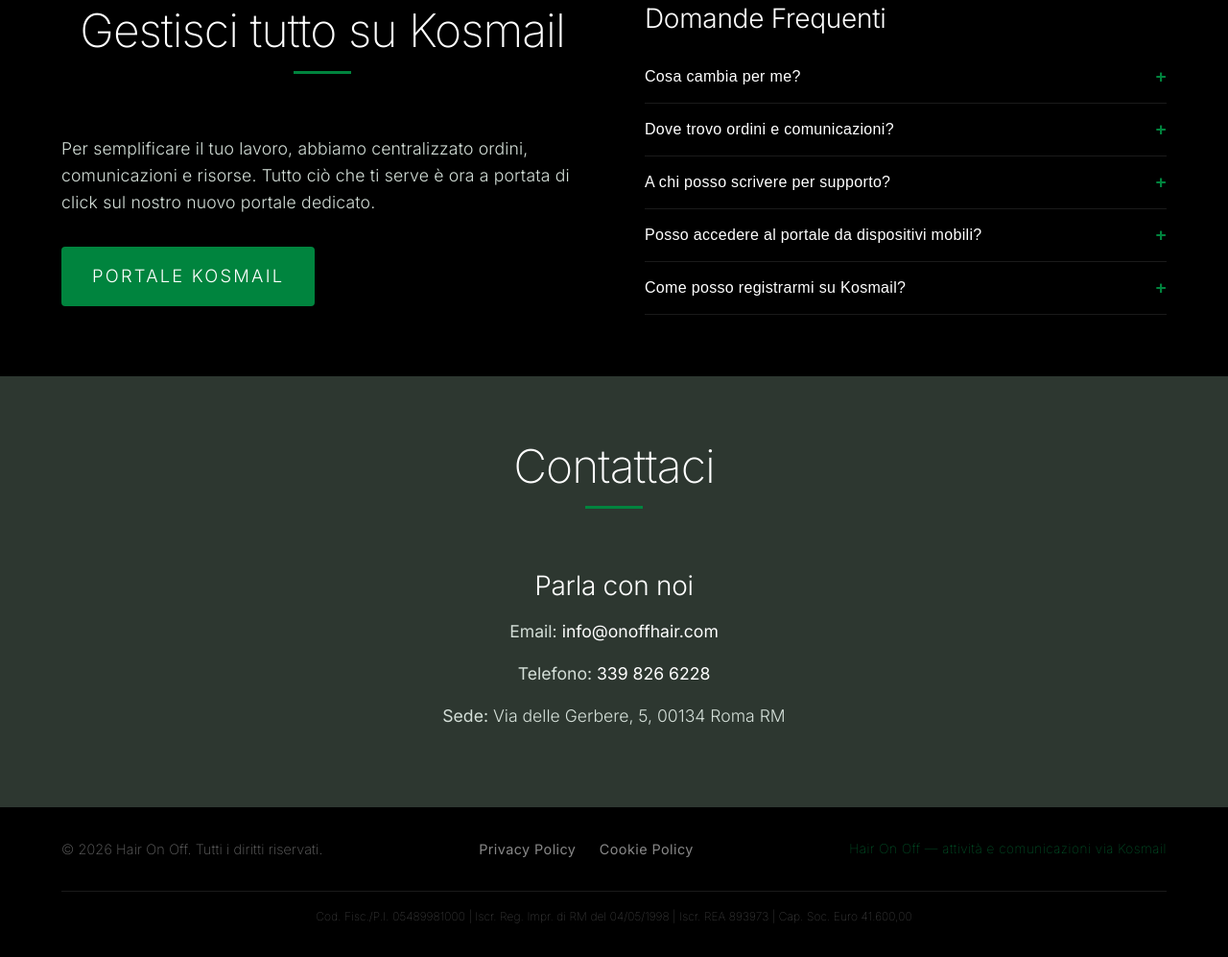
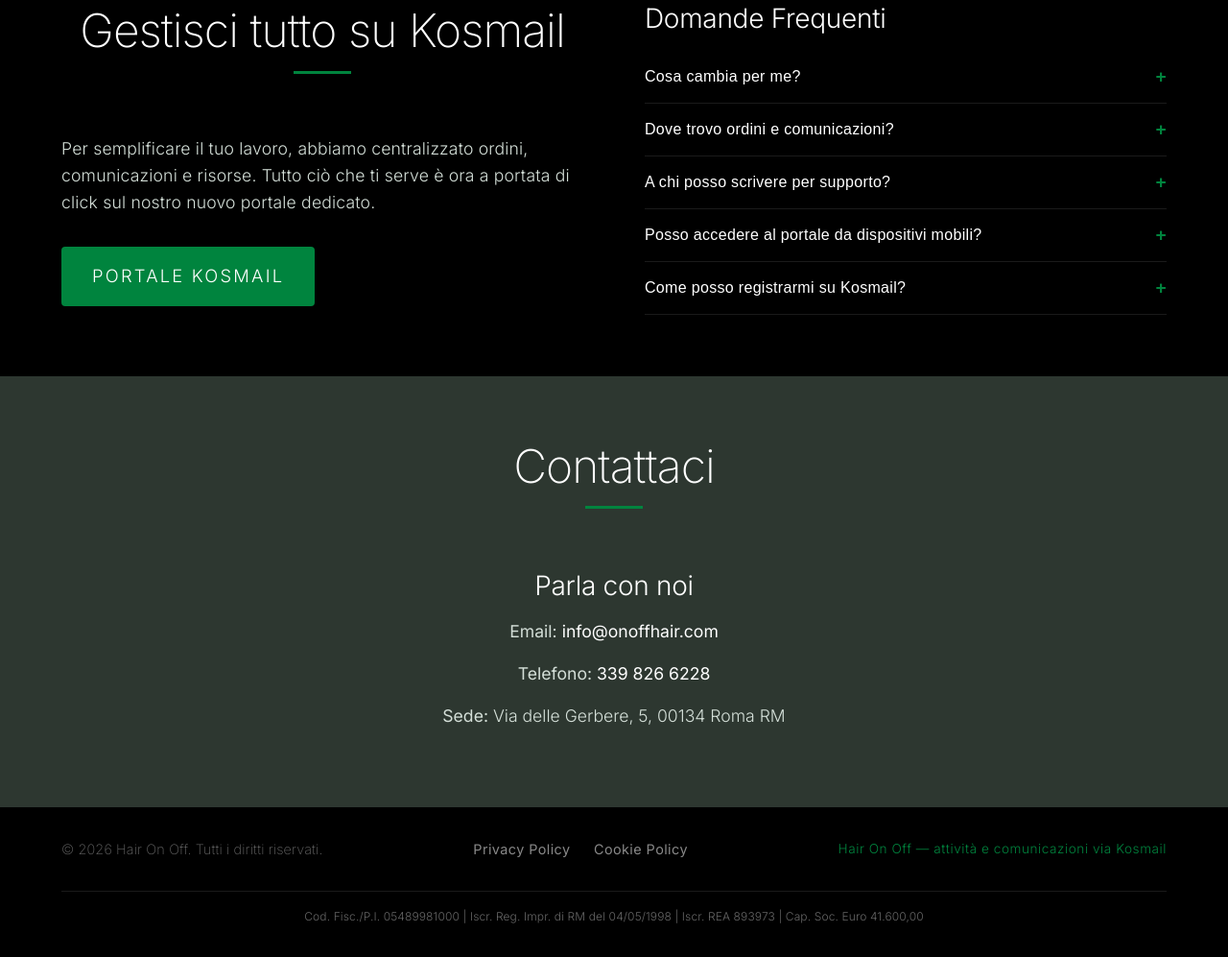
Before and after one commit to spagnoll1andre/kosmail-onoffhair, a plain HTML site: page index.html in a window 1280 px wide. Shown: the part 2781-3778 px from the top of the page at 96% size. Drawn offline with Linux system fonts and the light colour scheme.

Commit message:
style: increase font weight for footer legal text

```diff
--- a/index.html
+++ b/index.html
@@ -352,12 +352,12 @@
                 <a href="#">Cookie Policy</a>
             </div>
             <div class="footer-note">
-                <p class="fw-ultra-light ls-wide">Hair On Off — attività e comunicazioni via Kosmail</p>
+                <p class="fw-light ls-wide">Hair On Off — attività e comunicazioni via Kosmail</p>
             </div>
         </div>
         <div class="container footer-legal"
             style="margin-top: 2rem; border-top: 1px solid rgba(255, 255, 255, 0.1); padding-top: 1rem; text-align: center;">
-            <p class="fw-ultra-light" style="font-size: 0.75rem; color: #666;">Cod. Fisc./P.I. 05489981000 | Iscr. Reg.
+            <p class="fw-light" style="font-size: 0.75rem; color: #666;">Cod. Fisc./P.I. 05489981000 | Iscr. Reg.
                 Impr. di RM del 04/05/1998 | Iscr. REA 893973 | Cap. Soc. Euro 41.600,00</p>
         </div> <!-- legal info added -->
     </footer>
```
